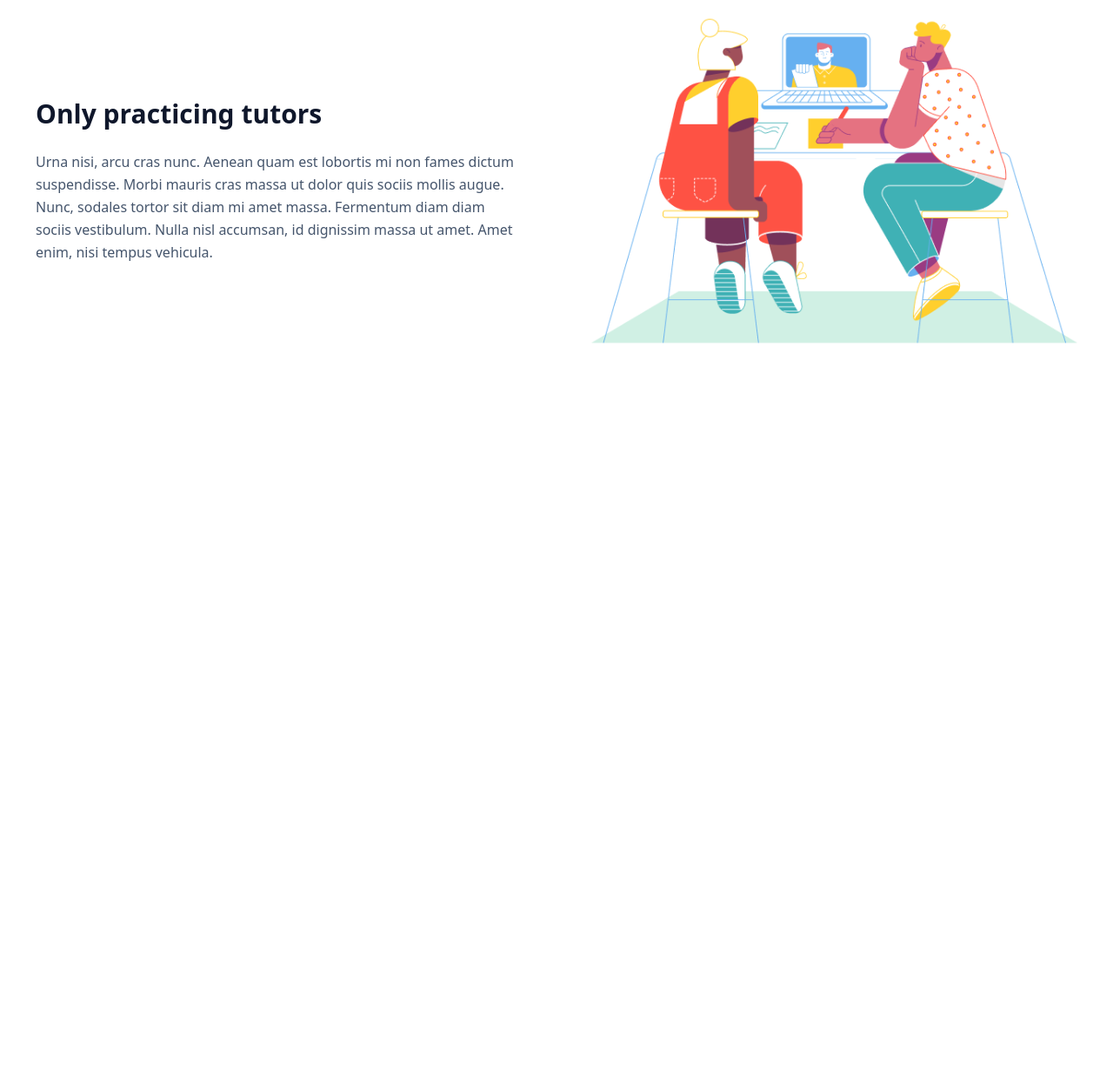
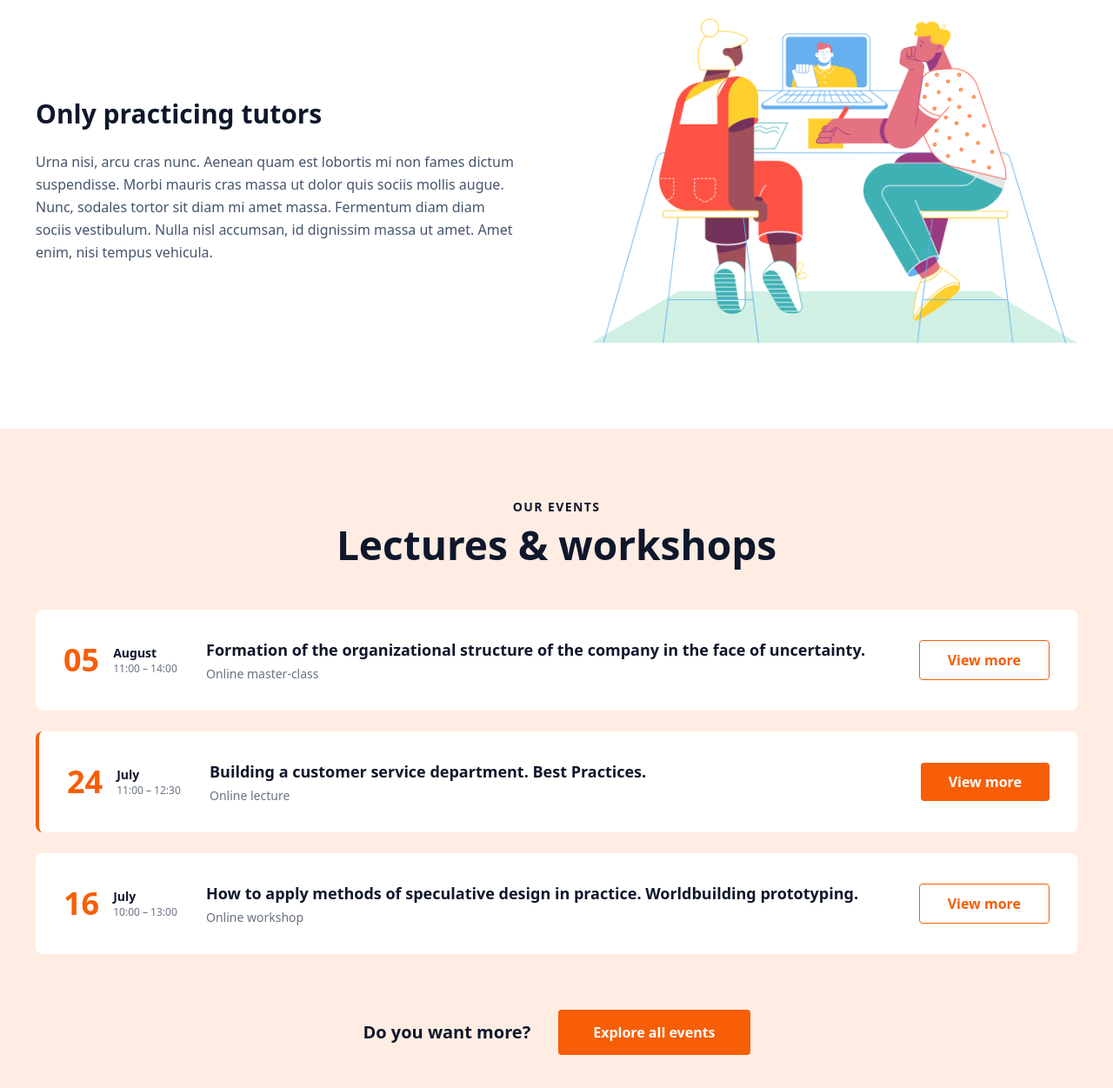
Before and after one commit to mka2211/homework, a plain HTML site: page index.html in a window 1280 px wide. Shown: the part 2907-4158 px from the top of the page at 87% size. Before the commit the page ends 3400 px from the top, so only its background shows below. Drawn offline with Linux system fonts and the light colour scheme.

Commit message:
sectioe3

```diff
--- a/index.html
+++ b/index.html
@@ -259,5 +259,75 @@
         </div>
     </div>
 </section>
+<section class="py-20 bg-[#FFEDE3]">
+    <div class="max-w-[1230px] mx-auto px-4">
+        <div class="text-center mb-12">
+            <p class="uppercase tracking-widest text-slate-900 font-bold text-sm mb-2">Our events</p>
+            <h2 class="text-4xl md:text-[46px] font-black text-slate-900">Lectures & workshops</h2>
+        </div>
+
+        <div class="space-y-6 mb-16">
+
+            <div class="flex flex-col md:flex-row items-center bg-white p-6 md:p-8 rounded-lg gap-6">
+                <div class="flex items-baseline gap-4 min-w-[140px] items-center">
+                    <span class="text-4xl font-black text-[#F75E05]">05</span>
+                    <div class="text-sm">
+                        <p class="font-bold">August</p>
+                        <p class="text-gray-500 text-xs">11:00 – 14:00</p>
+                    </div>
+                </div>
+                <div class="flex-1 text-center md:text-left">
+                    <h3 class="font-bold text-lg text-slate-900">Formation of the organizational structure of the company in the face of uncertainty.</h3>
+                    <p class="text-gray-500 text-sm mt-1">Online master-class</p>
+                </div>
+                <button class="border border-[#F75E05] text-[#F75E05] px-8 py-2.5 rounded font-bold">
+                    View more
+                </button>
+            </div>
+
+            <div class="flex flex-col md:flex-row items-center bg-white p-6 md:p-8 rounded-lg  border-l-4 border-[#F75E05] gap-6">
+                <div class="flex items-baseline gap-4 min-w-[140px] items-center">
+                    <span class="text-4xl font-black text-[#F75E05]">24</span>
+                    <div class="text-sm">
+                        <p class="font-bold">July</p>
+                        <p class="text-gray-500 text-xs">11:00 – 12:30</p>
+                    </div>
+                </div>
+                <div class="flex-1 text-center md:text-left">
+                    <h3 class="font-bold text-lg text-slate-900">Building a customer service department. Best Practices.</h3>
+                    <p class="text-gray-500 text-sm mt-1">Online lecture</p>
+                </div>
+                <button class="bg-[#F75E05] text-white px-8 py-2.5 rounded font-bold ">
+                    View more
+                </button>
+            </div>
+
+            <div class="flex flex-col md:flex-row items-center bg-white p-6 md:p-8 rounded-lg gap-6">
+                <div class="flex items-baseline gap-4 min-w-[140px] items-center">
+                    <span class="text-4xl font-black text-[#F75E05]">16</span>
+                    <div class="text-sm">
+                        <p class="font-bold">July</p>
+                        <p class="text-gray-500 text-xs">10:00 – 13:00</p>
+                    </div>
+                </div>
+                <div class="flex-1 text-center md:text-left">
+                    <h3 class="font-bold text-lg text-slate-900">How to apply methods of speculative design in practice. Worldbuilding prototyping.</h3>
+                    <p class="text-gray-500 text-sm mt-1">Online workshop</p>
+                </div>
+                <button class="border border-[#F75E05] text-[#F75E05] px-8 py-2.5 rounded font-bold ">
+                    View more
+                </button>
+            </div>
+
+        </div>
+
+        <div class="flex flex-col sm:flex-row items-center justify-center gap-8">
+            <p class="text-xl font-bold text-slate-900">Do you want more?</p>
+            <button class="bg-[#F75E05] text-white px-10 py-3.5 rounded font-bold">
+                Explore all events
+            </button>
+        </div>
+    </div>
+</section>
 </body>
 </html>
```
Also changed, not shown: src/output.css.
